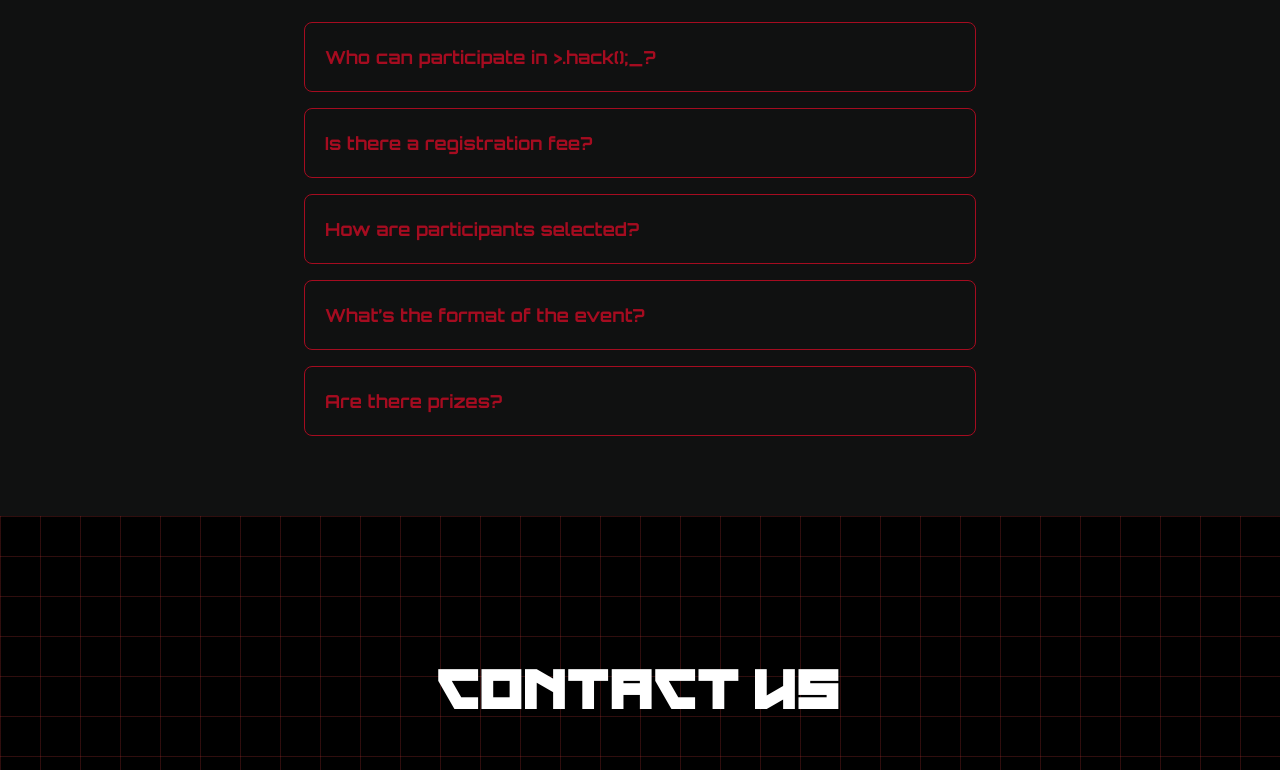
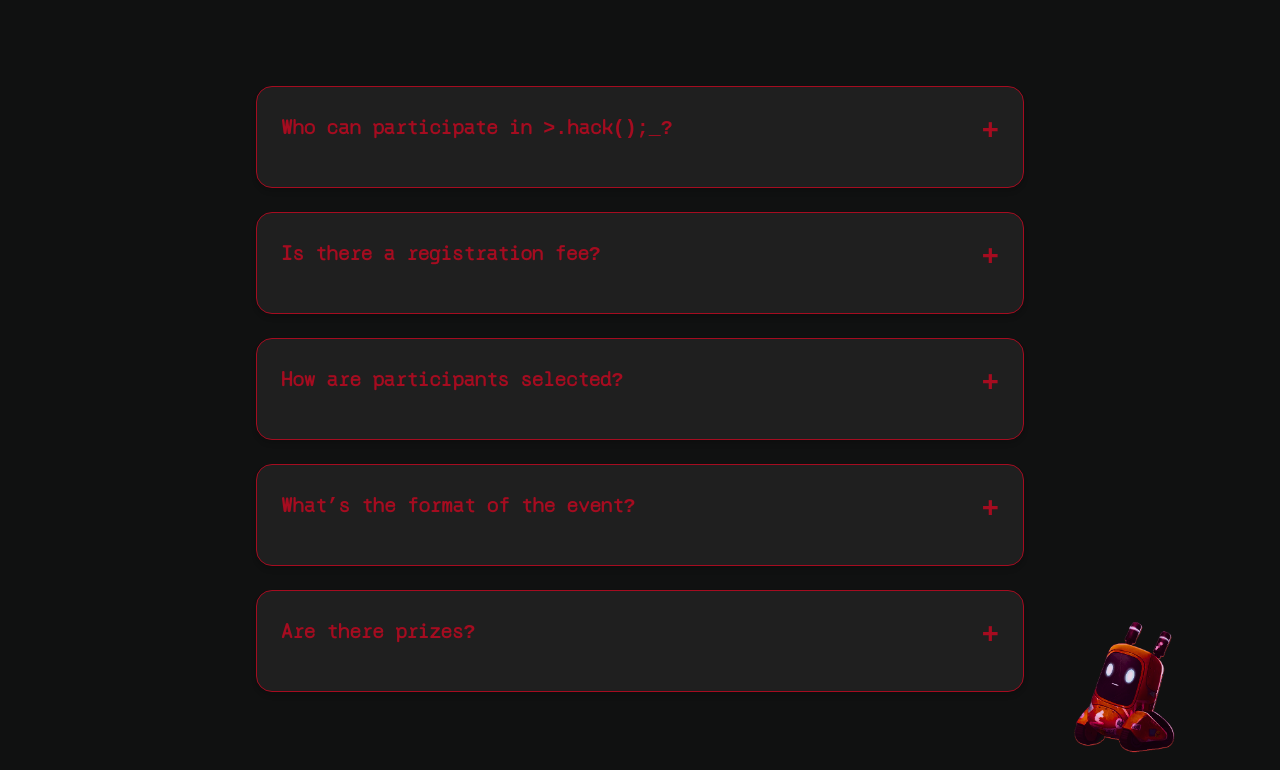
Before and after one commit to FidhaAhamed/hack25, a React (Vite) app: page / in a window 1280 px wide. Shown: the part 4590-5360 px from the top of the page. Built offline with nearby package versions, Linux system fonts and the light colour scheme.

Commit message:
faq updated

```diff
--- a/src/Pages/FAQ/faq.jsx
+++ b/src/Pages/FAQ/faq.jsx
@@ -1,4 +1,6 @@
-import React, { useState } from 'react';
+import React, { useState, useEffect } from 'react';
+import Heading from '../../Components/Heading/Heading';
+import mascot from '../../../public/Images/moscot.png';
 
 const faqData = [
   {
@@ -25,36 +27,58 @@ const faqData = [
 
 export default function FAQ() {
   const [openIndex, setOpenIndex] = useState(null);
+  const [mascotX, setMascotX] = useState(0);
+  const [direction, setDirection] = useState(1);
 
   const toggleFAQ = (index) => {
     setOpenIndex(openIndex === index ? null : index);
   };
 
+  // Mascot horizontal animation
+  useEffect(() => {
+    const maxMove = 120; // max pixels mascot moves right
+    const interval = setInterval(() => {
+      setMascotX((x) => {
+        if (x >= maxMove) setDirection(-1);
+        else if (x <= 0) setDirection(1);
+        return x + direction * 2;
+      });
+    }, 30);
+
+    return () => clearInterval(interval);
+  }, [direction]);
+
   return (
- <section
-  id="FAQ"
-  className="bg-[#101111] text-white px-4 py-20 text-center sm:px-6 lg:px-8"
->
+    <section
+      id="FAQ"
+      className="relative bg-[#101111] px-6 py-24 text-center sm:px-10 lg:px-16 overflow-hidden"
+    >
+      <Heading heading="Frequently Asked Questions" />
 
-      <h1 className="font-moonwalkmiss text-white text-2xl sm:text-3xl md:text-4xl lg:text-5xl tracking-wide uppercase text-center my-16">
-        Frequently Asked Questions
-      </h1>
-
-      <div className="max-w-2xl mx-auto space-y-4 text-left">
+      <div className="max-w-3xl mx-auto space-y-6 text-left relative z-10">
         {faqData.map((item, index) => (
           <div
             key={index}
-            className={`border rounded-lg p-5 transition-all duration-300 cursor-pointer ${
-              openIndex === index ? 'bg-[#101111]' : 'bg-[#101111]'
-            } border-primary-red`}
             onClick={() => toggleFAQ(index)}
+            className={`group cursor-pointer rounded-2xl p-6 bg-[#1f1f1f] border border-primary-red shadow-md
+              hover:bg-[#2b2b2b] hover:shadow-xl hover:scale-[1.03] transition-transform transition-colors duration-300`}
           >
-            <div className="text-lg font-bold text-primary-red font-orbitron">
-              {item.question}
+            <div className="flex justify-between items-center">
+              <h3 className="text-xl font-semibold text-primary-red font-csclairemonodrawn select-none">
+                {item.question}
+              </h3>
+              <div
+                className={`text-primary-red text-3xl font-bold transform transition-transform duration-300 select-none ${
+                  openIndex === index ? 'rotate-45' : 'rotate-0'
+                }`}
+                aria-hidden="true"
+              >
+                +
+              </div>
             </div>
             <div
-              className={`overflow-hidden transition-[max-height] duration-500 ease-in-out text-sm leading-relaxed font-csclairemonodrawn text-white ${
-                openIndex === index ? 'max-h-96 mt-2' : 'max-h-0'
+              className={`mt-4 text-sm text-gray-300 font-csclairemonodrawn leading-relaxed overflow-hidden transition-all duration-500 ease-in-out ${
+                openIndex === index ? 'max-h-96 opacity-100' : 'max-h-0 opacity-0'
               }`}
             >
               {item.answer}
@@ -62,6 +86,18 @@ export default function FAQ() {
           </div>
         ))}
       </div>
+
+      {/* Mascot image - animated horizontal motion bottom right */}
+      <img
+        src={mascot}
+        alt="Mascot"
+        className="absolute bottom-4 pointer-events-none opacity-90"
+        style={{
+          width: '200px',
+          right: `${16 + mascotX}px`,
+          transition: 'right 0.03s linear',
+        }}
+      />
     </section>
   );
 }
```
Also changed, not shown: src/Pages/FAQ/faq.css (deleted, +0 -55 lines), public/Images/moscot.png (added).
